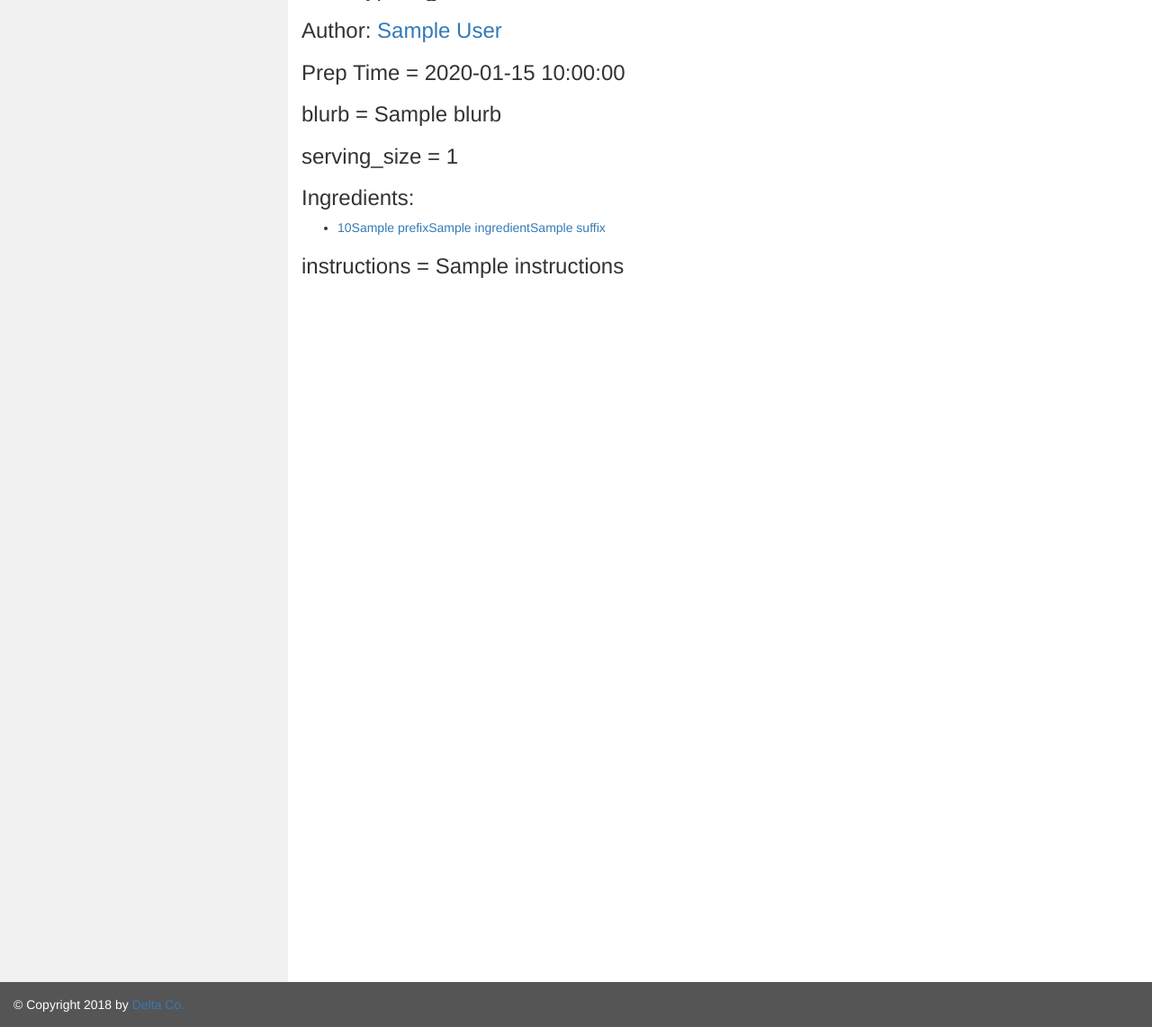
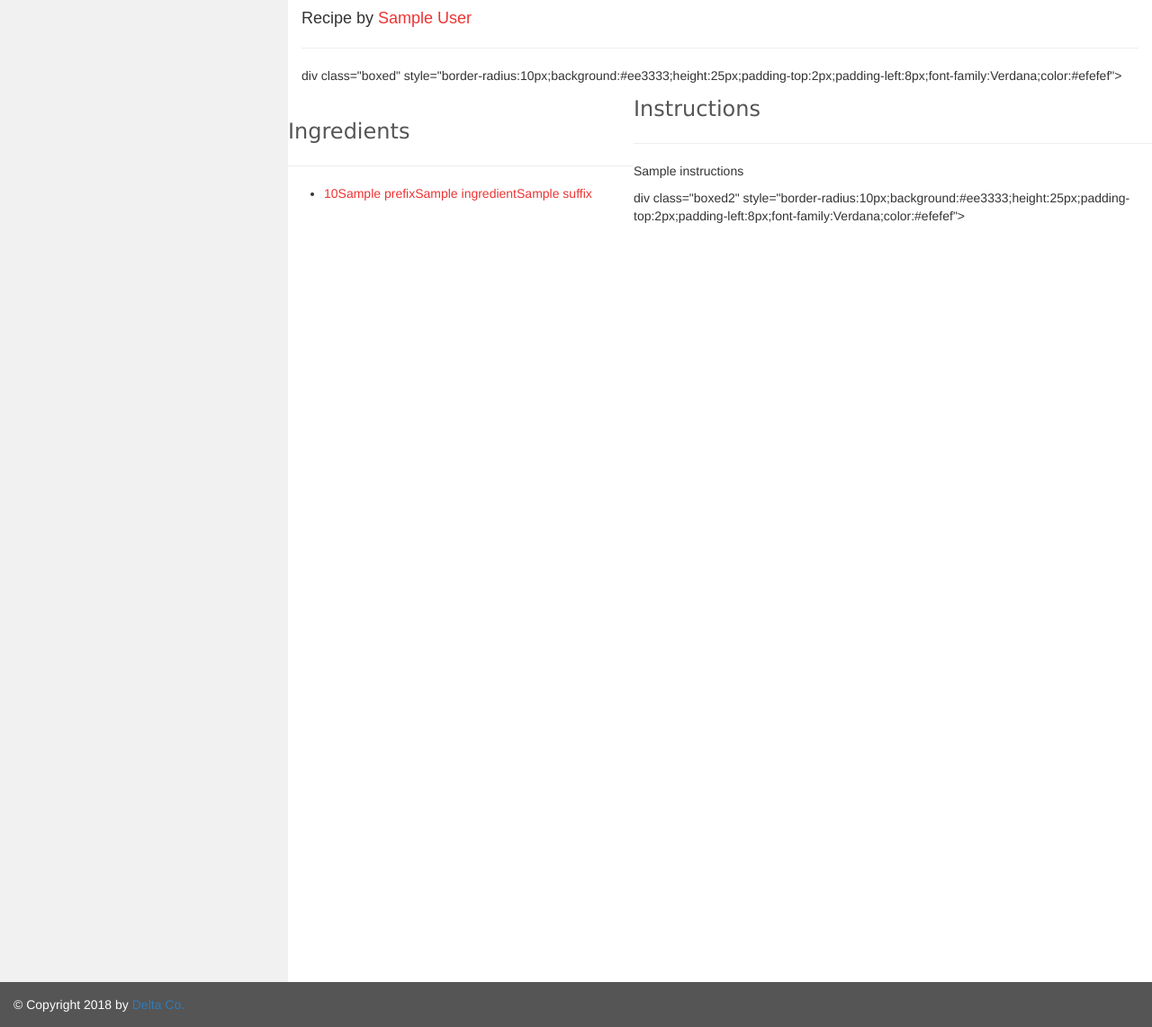
Before and after one commit to mamonticello/OnTheHouse, a Python web app: template frontends/onthehouse_flask/templates/recipe.html in a window 1280 px wide. Shown: the part 408-1550 px from the top of the page at 90% size. Run offline with Jinja, Linux system fonts and the light colour scheme; the template is opened without the code that fills it: most values are stand-ins (such as "Sample title", 1, 10 or a date in 2020); some libraries are stand-ins or nearby versions.

Commit message:
Recipe page UI update

```diff
--- a/frontends/onthehouse_flask/templates/recipe.html
+++ b/frontends/onthehouse_flask/templates/recipe.html
@@ -8,29 +8,53 @@
 {% block body %}
     <div class="row content">
         <div class="col-sm-12">
-            <h2 class="recipe-name">{{ recipe.name }}</h2>
+            <p class="recipe-name" style="padding-top:50px;font-family:Verdana;font-size:32px;color:#555555;text-shadow:2px 2px #dddddd">{{recipe.name}}</p>
             <p><img src="/image/{{recipe.recipe_image_id}}"/></p>
-            <h3 class="recipe-meal-type">Meal Type = {{ recipe.meal_type}} </h3>
             {% if recipe.author is not none %}
-            <h3 class="recipe-author">Author: <a href="/user/{{recipe.author.username}}">{{recipe.author.display_name}}</a></h3>
+            <p class="recipe-author" style="font-family:Arial;font-size:18px">Recipe by <a style="color:#ee3333" href="/user/{{recipe.author.username}}">{{recipe.author.display_name}}</a></p>
             {% endif %}
-            <h3 class="recipe-prep-time">Prep Time = {{ recipe.prep_time}} </h3>
-            <h3 class="recipe-blurb">blurb = {{ recipe.blurb}} </h3>
-            <h3 class="recipe-servings">serving_size = {{ recipe.serving_size}} </h3>
-            <h3 class="recipe-ingredients">Ingredients:</h3>
+            <hr>
+            div class="boxed" style="border-radius:10px;background:#ee3333;height:25px;padding-top:2px;padding-left:8px;font-family:Verdana;color:#efefef">
+            <p id="infobar"></p>
+            <script>
+                document.getElementById("infobar").innerHTML += {{recipe.meal_type}} | "
+                if ({{recipe.prep_time}} >= 60) {
+                    document.getElementById("infobar").innerHTML += "" + Math.trunc({{recipe.prep_time}} / 60) + " hr ";
+                }
+                document.getElementById("infobar").innerHTML += "" + ({{recipe.prep_time}} % 60) + " min | ";
+                document.getElementById("infobar").innerHTML += "Serves " + {{recipe.serving_size}};
+            </script>
+            </div>
+            <div style="margin:auto">
+                <div class="recipe-ingredients" style="float:left;width:40%;padding-top:25px"><span style=";font-family:Verdana;font-size:24px;color:#555555;">Ingredients</span>
+                    <hr>
             {% set ingredients = recipe.get_ingredients() %}
             {% if ingredients|length > 0 %}
             <ul>
               {% for quantitied in ingredients %}
                 <li>
-                  <a href="/recipe/search?ingredients={{quantitied.ingredient.name.replace(' ', '_')}}">
+                  <a style="color:#ee3333" href="/recipe/search?ingredients={{quantitied.ingredient.name.replace(' ', '_')}}">
                     {{-quantitied.quantity or ""-}} {{-quantitied.prefix or ""-}} {{-quantitied.ingredient.name-}} {{-quantitied.suffix or ""-}}
                   </a>
                 </li>
               {% endfor %}
             </ul>
             {% endif %}
-            <h3 class="recipe-instructions">instructions = {{ recipe.instructions}} </h3>
+            <div style="float:right;width:60%;padding-top:25px"><img "/image/{{recipe.recipe_image_id}}"/></div>
+            </div></div>
+            <p class="recipe-instructions"><span style="font-family:Verdana;font-size:24px;color:#555555;">Instructions</span>
+                <hr>{{recipe.instructions}}</p>
+            div class="boxed2" style="border-radius:10px;background:#ee3333;height:25px;padding-top:2px;padding-left:8px;font-family:Verdana;color:#efefef">
+            <p id="infobar2"></p>
+            <script>
+                document.getElementById("infobar2").innerHTML += {{recipe.meal_type}} | "
+                if ({{recipe.prep_time}} >= 60) {
+                    document.getElementById("infobar2").innerHTML += "" + Math.trunc({{recipe.prep_time}} / 60) + " hr ";
+                }
+                document.getElementById("infobar2").innerHTML += "" + ({{recipe.prep_time}} % 60) + " min | ";
+                document.getElementById("infobar2").innerHTML += "Serves " + {{recipe.serving_size}};
+            </script>
+            </div>
         </div>
     </div>
 {% endblock %}
```
